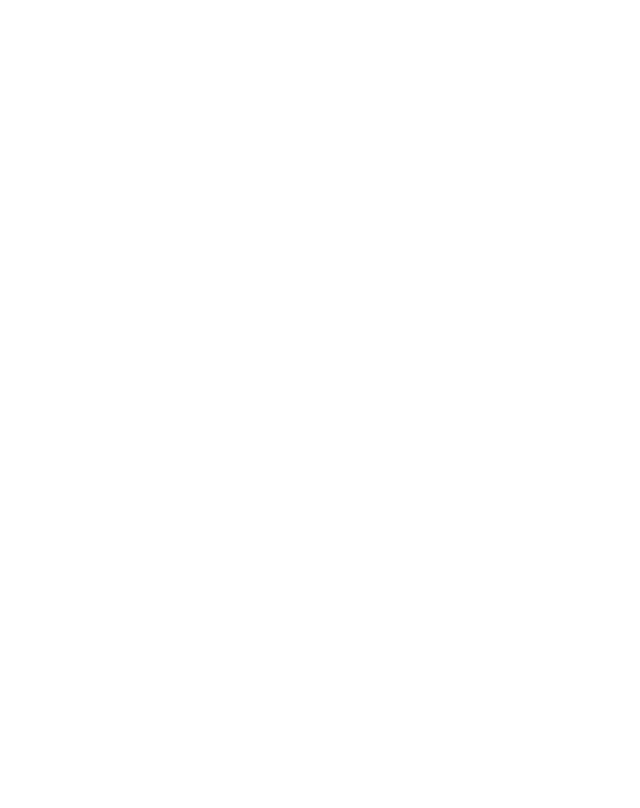
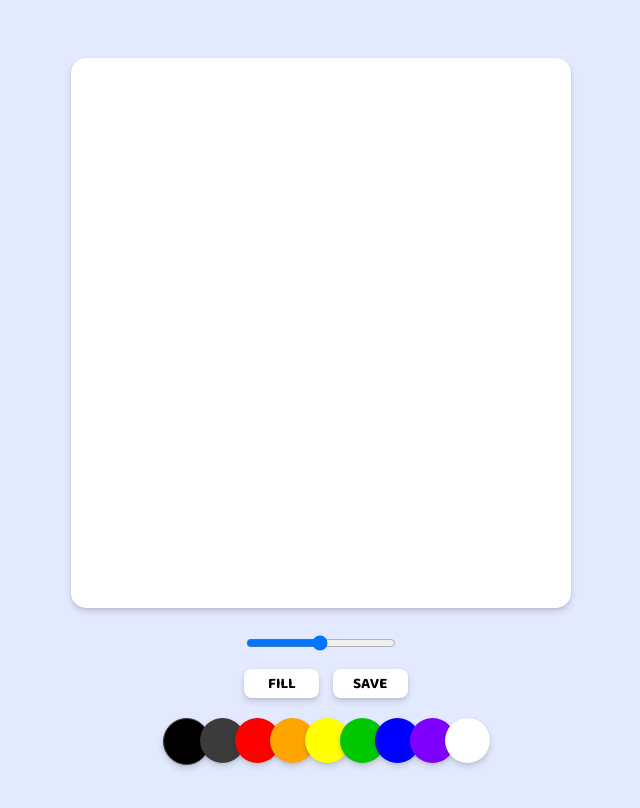
Before and after one commit to ldg-dgit/draw-with, a plain HTML site: page index.html in a window 1280 px wide. Shown: the whole page, without its empty margins (319-959 px from the left). Drawn offline with Linux system fonts and the light colour scheme.

Commit message:
Finish HTML and CSS

```diff
--- /dev/null
+++ b/css/reset.css
@@ -0,0 +1,124 @@
+html,
+body,
+div,
+span,
+applet,
+object,
+iframe,
+h1,
+h2,
+h3,
+h4,
+h5,
+h6,
+p,
+blockquote,
+pre,
+a,
+abbr,
+acronym,
+address,
+big,
+cite,
+code,
+del,
+dfn,
+em,
+img,
+ins,
+kbd,
+q,
+s,
+samp,
+small,
+strike,
+strong,
+sub,
+sup,
+tt,
+var,
+b,
+u,
+i,
+center,
+dl,
+dt,
+dd,
+ol,
+ul,
+li,
+fieldset,
+form,
+label,
+legend,
+table,
+caption,
+tbody,
+tfoot,
+thead,
+tr,
+th,
+td,
+article,
+aside,
+canvas,
+details,
+embed,
+figure,
+figcaption,
+footer,
+header,
+hgroup,
+menu,
+nav,
+output,
+ruby,
+section,
+summary,
+time,
+mark,
+audio,
+video {
+  margin: 0;
+  padding: 0;
+  border: 0;
+  font-size: 100%;
+  font: inherit;
+  vertical-align: baseline;
+}
+/* HTML5 display-role reset for older browsers */
+article,
+aside,
+details,
+figcaption,
+figure,
+footer,
+header,
+hgroup,
+menu,
+nav,
+section {
+  display: block;
+}
+body {
+  line-height: 1;
+}
+ol,
+ul {
+  list-style: none;
+}
+blockquote,
+q {
+  quotes: none;
+}
+blockquote:before,
+blockquote:after,
+q:before,
+q:after {
+  content: "";
+  content: none;
+}
+table {
+  border-collapse: collapse;
+  border-spacing: 0;
+}
--- a/css/style.css
+++ b/css/style.css
@@ -0,0 +1,109 @@
+@import url("https://fonts.googleapis.com/css2?family=Baloo+2:wght@400;500;600;700;800&family=Nanum+Gothic:wght@400;700;800&display=swap");
+
+@import "css/reset.css";
+
+body {
+  background-color: rgb(227, 234, 255);
+  font-family: "Baloo 2", cursive, "Nanum Gothic", sans-serif;
+  display: flex;
+  flex-direction: column;
+  align-items: center;
+  padding: 50px;
+}
+
+.canvas {
+  width: 500px;
+  height: 500px;
+  background-color: white;
+  border-radius: 15px;
+  box-shadow: 0 4px 6px rgba(50, 50, 50, 0.15), 0 1px 3px rgba(0, 0, 0, 0.1);
+  padding-top: 50px;
+}
+
+.controls__colors .controls__color {
+  width: 45px;
+  height: 45px;
+  box-shadow: 0 4px 6px rgba(50, 50, 50, 0.15), 0 1px 3px rgba(0, 0, 0, 0.1);
+  border-radius: 50%;
+  cursor: pointer;
+  margin-right: -10px;
+}
+
+.controls {
+  margin-top: 25px;
+  display: flex;
+  flex-direction: column;
+  align-items: center;
+}
+
+.controls .controls__range {
+  margin-bottom: 10px;
+}
+
+.controls__range .range {
+  width: 150px;
+}
+
+.controls__btns button {
+  all: unset;
+  cursor: pointer;
+  background-color: rgb(255, 255, 255);
+  padding: 2.5px 0;
+  width: 75px;
+  text-align: center;
+  border-radius: 7.5px;
+  box-shadow: 0 4px 6px rgba(50, 50, 50, 0.15), 0 1px 3px rgba(0, 0, 0, 0.1);
+  margin-left: 10px;
+  text-transform: uppercase;
+  font-weight: 700;
+  font-size: 15px;
+}
+
+.controls__btns button:active {
+  transform: scale(0.95);
+}
+
+.controls .controls__btns {
+  margin-bottom: 20px;
+}
+
+.controls .controls__colors {
+  display: flex;
+}
+
+.controls__colors .black {
+  background-color: black;
+  border: 1px solid rgb(60, 60, 60);
+}
+
+.controls__colors .darkgray {
+  background-color: rgb(59, 59, 59);
+}
+
+.controls__colors .red {
+  background-color: red;
+}
+
+.controls__colors .orange {
+  background-color: orange;
+}
+
+.controls__colors .yellow {
+  background-color: yellow;
+}
+
+.controls__colors .green {
+  background-color: rgb(0, 200, 0);
+}
+
+.controls__colors .blue {
+  background-color: rgb(0, 0, 255);
+}
+
+.controls__colors .purple {
+  background-color: rgb(128, 0, 255);
+}
+
+.controls__colors .white {
+  background-color: white;
+}
--- a/index.html
+++ b/index.html
@@ -10,6 +10,27 @@
     <title>Draw with (Browser)</title>
   </head>
   <body>
+    <canvas class="canvas"></canvas>
+    <div class="controls">
+      <div class="controls__range">
+        <input type="range" class="range" min="0.1" max="5.0" value="2.5" step="0.1" />
+      </div>
+      <div class="controls__btns">
+        <button class="mode">Fill</button>
+        <button class="save">Save</button>
+      </div>
+      <div class="controls__colors">
+        <div class="controls__color black"></div>
+        <div class="controls__color darkgray"></div>
+        <div class="controls__color red"></div>
+        <div class="controls__color orange"></div>
+        <div class="controls__color yellow"></div>
+        <div class="controls__color green"></div>
+        <div class="controls__color blue"></div>
+        <div class="controls__color purple"></div>
+        <div class="controls__color white"></div>
+      </div>
+    </div>
     <script src="js/script.js"></script>
   </body>
 </html>
```
